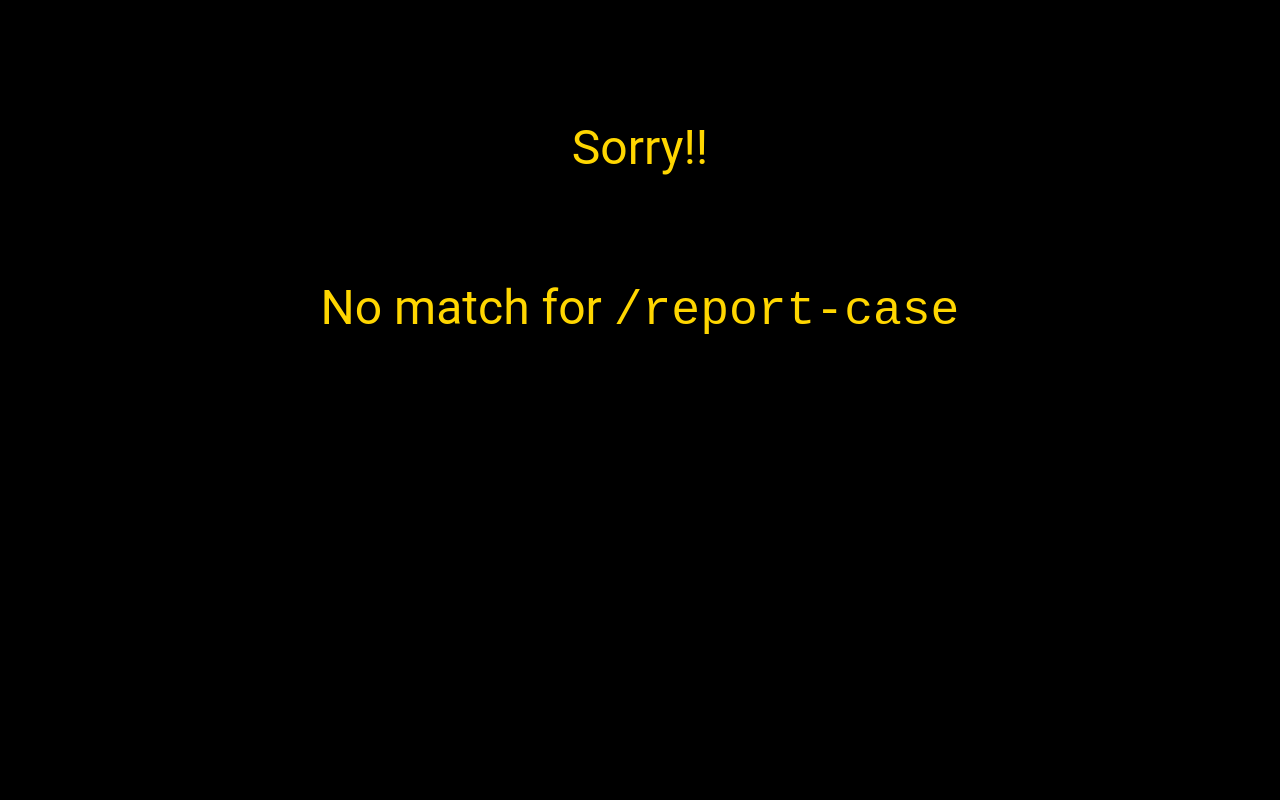
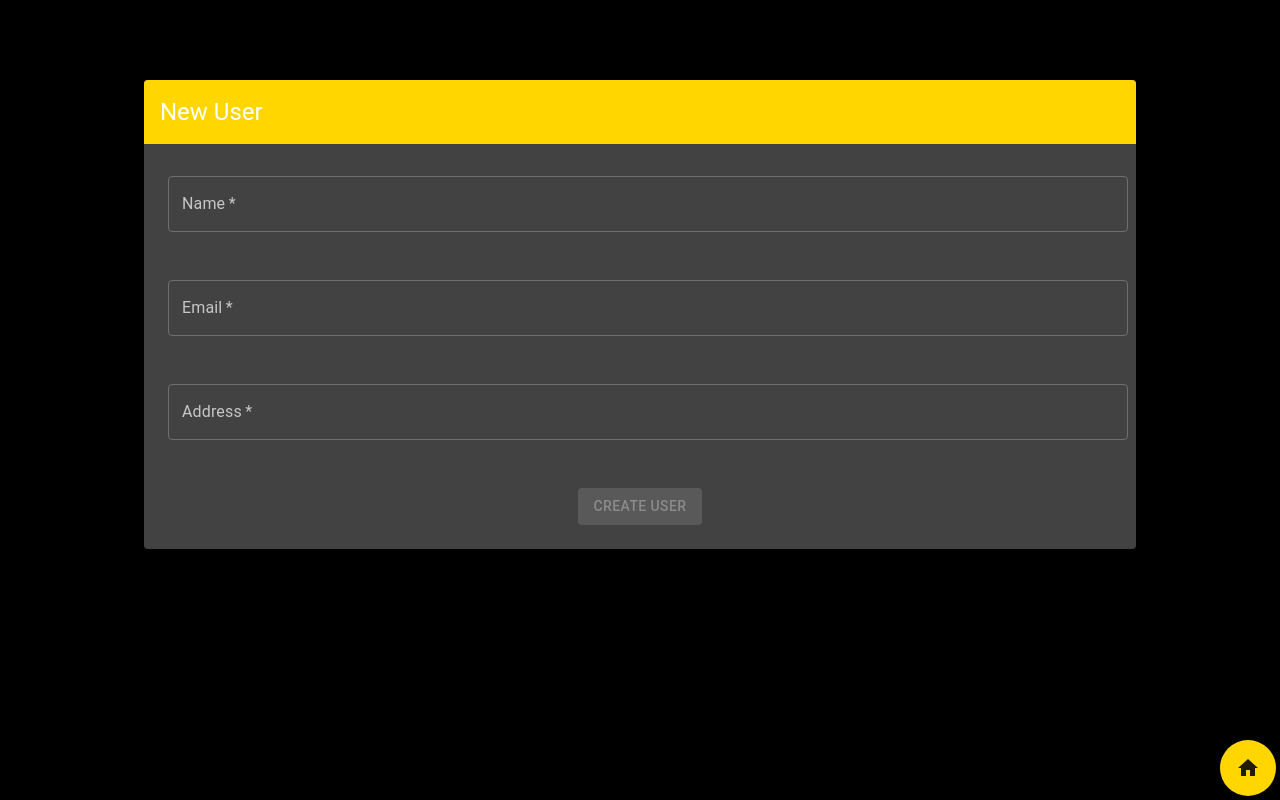
Before and after one commit to slim-hmidi/stolen-bikes-frontend, a React (Create React App) app: page /report-case in a window 1280 px wide. Built offline with nearby package versions, Linux system fonts and the light colour scheme.

Commit message:
add report case form

```diff
--- /dev/null
+++ b/src/common/TextFieldWrapper.tsx
@@ -0,0 +1,53 @@
+import { createStyles, makeStyles, Theme } from "@material-ui/core/styles";
+import TextField from "@material-ui/core/TextField";
+import React from "react";
+
+const useStyles = makeStyles((theme: Theme) =>
+  createStyles({
+    textField: {
+      marginLeft: theme.spacing(1),
+      marginRight: theme.spacing(1)
+    }
+  })
+);
+
+interface IProps {
+  label: string;
+  input: {
+    onBlur: (arg: any) => void;
+    onChange: (arg: any) => void;
+    value: string;
+  };
+  type: string;
+  fullWidth: boolean;
+  meta: {
+    touched: boolean;
+    error: string;
+  };
+  required: boolean;
+}
+
+function SimpleTextField(props: IProps) {
+  const classes = useStyles();
+
+  const { required, label, meta, type, input, fullWidth } = props;
+  return (
+    <TextField
+      required={required}
+      className={classes.textField}
+      color="secondary"
+      label={label}
+      error={!!(meta.touched && meta.error)}
+      margin="normal"
+      type={type}
+      value={input.value}
+      onChange={input.onChange}
+      variant="outlined"
+      onBlur={input.onBlur}
+      fullWidth={fullWidth}
+      helperText={meta.touched && meta.error ? meta.error : ""}
+    />
+  );
+}
+
+export default SimpleTextField;
--- /dev/null
+++ b/src/common/card/SimpleCard.tsx
@@ -0,0 +1,41 @@
+import Card from "@material-ui/core/Card";
+import CardContent from "@material-ui/core/CardContent";
+import CardHeader from "@material-ui/core/CardHeader";
+import { createStyles, makeStyles, Theme } from "@material-ui/core/styles";
+import classNames from "classnames";
+import React from "react";
+
+const useStyles = makeStyles((theme: Theme) =>
+  createStyles({
+    root: {
+      backgroundColor: theme.palette.secondary.main
+    },
+    title: {
+      color: theme.palette.primary.contrastText
+    }
+  })
+);
+
+interface IProps {
+  children: React.ReactNode;
+  title: string;
+  headerColor: boolean;
+}
+
+const SimpleCard = (props: IProps) => {
+  const classes = useStyles();
+  const { children, title, headerColor } = props;
+
+  const headerStyles = headerColor ? classNames(classes.root, classes.title) : "";
+  return (
+    <Card>
+      <CardHeader
+        className={headerStyles}
+        title={title}
+      />
+      <CardContent>{children}</CardContent>
+    </Card>
+  );
+};
+
+export default SimpleCard;
--- a/src/components/Root.tsx
+++ b/src/components/Root.tsx
@@ -3,6 +3,7 @@ import { BrowserRouter as Router, Switch, Route } from "react-router-dom";
 import App from "./App";
 import OfficerMenu from "./officer/Menu";
 import UserMenu from "./user/Menu";
+import ReportCase from "../containers/user/ReportCase";
 import NoMatch from "./NoMatch";
 
 const Root = () => {
@@ -12,6 +13,7 @@ const Root = () => {
         <Route exact path='/' component={App} />
         <Route path="/user-menu" component={UserMenu} />
         <Route path="/officer-menu" component={OfficerMenu} />
+        <Route path="/report-case" component={ReportCase} />
         <Route path='*' component={NoMatch} />
       </Switch>
     </Router>
--- a/src/components/cover/CoverProfiles.tsx
+++ b/src/components/cover/CoverProfiles.tsx
@@ -2,7 +2,7 @@ import Grid from "@material-ui/core/Grid";
 import { makeStyles } from "@material-ui/core/styles";
 import CssBaseline from '@material-ui/core/CssBaseline';
 import React from "react";
-import SimpleCard from "../../common/card/Card";
+import SimpleCard from "../../common/card/CliquableCard";
 import { ReactComponent as OfficerIcon } from "../../icons/officer.svg";
 import { ReactComponent as UserIcon } from "../../icons/user.svg";
 import ToolTip from "@material-ui/core/Tooltip";
--- a/src/components/user/Menu.tsx
+++ b/src/components/user/Menu.tsx
@@ -22,6 +22,9 @@ const UserMenu = () => {
     history.push('/')
   }
   const handleAnimationEnd = () => setHiddenButton(false);
+  const handleReportCase = () => {
+    history.push('/report-case');
+  }
   return (
     <div>
       <CssBaseline />
@@ -32,7 +35,13 @@ const UserMenu = () => {
         </Grid>
         <Grid item className={classes.item}>
           {
-            !!hiddenButton ? null : <Button variant="contained" color="secondary">Create</Button>
+            !!hiddenButton ? null
+              :
+              <Button
+                variant="contained"
+                color="secondary"
+                onClick={handleReportCase}
+              >Report Case</Button>
           }
         </Grid>
       </Grid>
--- /dev/null
+++ b/src/containers/user/CommonForm.tsx
@@ -0,0 +1,120 @@
+import Button from "@material-ui/core/Button";
+import Grid from "@material-ui/core/Grid";
+import { createStyles, makeStyles, Theme } from "@material-ui/core/styles";
+import Fab from "@material-ui/core/Fab"
+import HomeIcon from '@material-ui/icons/Home';
+import React from "react";
+import { Field } from "redux-form";
+import CardWrapper from "../../common/card/SimpleCard";
+import TextField from "../../common/TextFieldWrapper";
+import { useHistory } from "react-router-dom";
+import { CssBaseline } from "@material-ui/core";
+
+interface IProps {
+  pristine: boolean;
+  submitting: boolean;
+  handleSubmit: () => void;
+  title: string;
+  buttonLabel: string;
+}
+
+const useStyles = makeStyles((theme: Theme) =>
+  createStyles({
+    container: {
+      flexGrow: 1,
+      margin: "auto",
+      marginTop: '5%',
+      maxWidth: "80%",
+      padding: 16,
+    },
+    item: {
+      marginTop: 16
+    },
+    paper: {
+      padding: 16
+    },
+    homeIcon: {
+      right: 4,
+      bottom: 4,
+      position: "absolute"
+    }
+
+  })
+);
+const CommonForm = (props: IProps) => {
+  const history = useHistory();
+  const classes = useStyles();
+  const { pristine, submitting, handleSubmit, title, buttonLabel } = props
+  const handleFabClick = () => {
+    history.push('/user-menu');
+  }
+  return (
+    <div>
+      <CssBaseline />
+      <Fab
+        className={classes.homeIcon}
+        color="secondary"
+        onClick={handleFabClick}>
+        <HomeIcon />
+      </Fab>
+      <div className={classes.container}>
+        <form onSubmit={handleSubmit}>
+          <CardWrapper
+            title={title}
+            headerColor={true}>
+            <Grid container justify="center" spacing={3}>
+              <Grid item md={12}>
+                <Field
+                  name="name"
+                  type="text"
+                  component={TextField}
+                  label="Name"
+                  props={{
+                    fullWidth: true
+                  }}
+                  required={true}
+                />
+              </Grid>
+              <Grid item md={12}>
+                <Field
+                  name="email"
+                  type="email"
+                  label="Email"
+                  component={TextField}
+                  props={{
+                    fullWidth: true,
+                  }}
+                  required={true}
+                />
+              </Grid>
+              <Grid item md={12}>
+                <Field
+                  name="address"
+                  type="text"
+                  label="Address"
+                  component={TextField}
+                  props={{
+                    fullWidth: true,
+                  }}
+                  required={true}
+                />
+              </Grid>
+              <Grid item className={classes.item}>
+                <Button
+                  variant="contained"
+                  color="secondary"
+                  type="submit"
+                  disabled={pristine || submitting}
+                >
+                  {buttonLabel}
+                </Button>
+              </Grid>
+            </Grid>
+          </CardWrapper>
+        </form>
+      </div>
+    </div>
+  );
+};
+
+export default CommonForm;
--- /dev/null
+++ b/src/containers/user/ReportCase.tsx
@@ -0,0 +1,18 @@
+import React from "react";
+import { reduxForm } from "redux-form";
+import CommonForm from "./CommonForm";
+// import { submit, validate } from "./submit";
+
+
+const ReportCase = (props: any) => {
+  return (
+    <CommonForm title="New User" buttonLabel="Create User" {...props} />
+  )
+}
+const ReportCaseForm = reduxForm({
+  form: "ReportCaseForm",
+  // onSubmit: submit,
+  // validate
+})(ReportCase);
+
+export default ReportCaseForm;
--- a/src/index.tsx
+++ b/src/index.tsx
@@ -1,10 +1,13 @@
 import React from "react";
 import ReactDOM from "react-dom";
+import { Provider } from "react-redux";
 import Main from "./components/Main";
+import store from "./redux/store";
 import "./index.css";
 import * as serviceWorker from "./serviceWorker";
 
-ReactDOM.render(<Main />, document.getElementById("root"));
+ReactDOM.render(
+  <Provider store={store}><Main /></Provider>, document.getElementById("root"));
 
 // If you want your app to work offline and load faster, you can change
 // unregister() to register() below. Note this comes with some pitfalls.
--- /dev/null
+++ b/src/redux/store.ts
@@ -0,0 +1,8 @@
+import { configureStore } from "@reduxjs/toolkit";
+import { reducer as formReducer } from "redux-form"
+
+const store = configureStore({
+  reducer: formReducer
+})
+
+export default store;
```
Also changed, not shown: package.json (+7 -0 lines), src/common/card/CliquableCard.tsx (renamed from src/common/card/Card.tsx), 1 other file (tests, documents, lock files or other folders).
